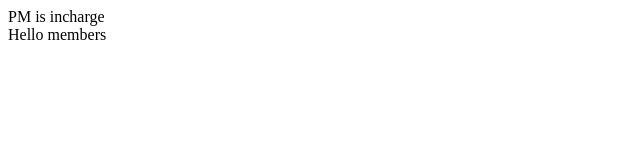
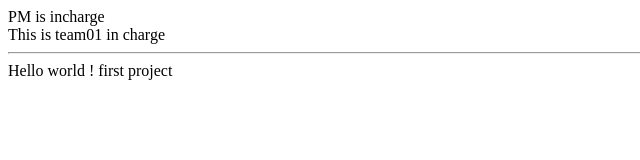
Before and after one commit to Hyo-A/PMexample-0220, a plain HTML site: page index.html in a window 1280 px wide. Shown: the whole page, without its empty margins (0-640 px from the left). Drawn offline with Linux system fonts and the light colour scheme.

Commit message:
Hyoa second

```diff
--- a/index.html
+++ b/index.html
@@ -7,6 +7,10 @@
   </head>
   <body>
     <nav>PM is incharge</nav>
-    <main>Hello members</main>
+    <main>
+      This is team01 in charge
+      <hr />
+      Hello world ! first project
+    </main>
   </body>
 </html>
```
